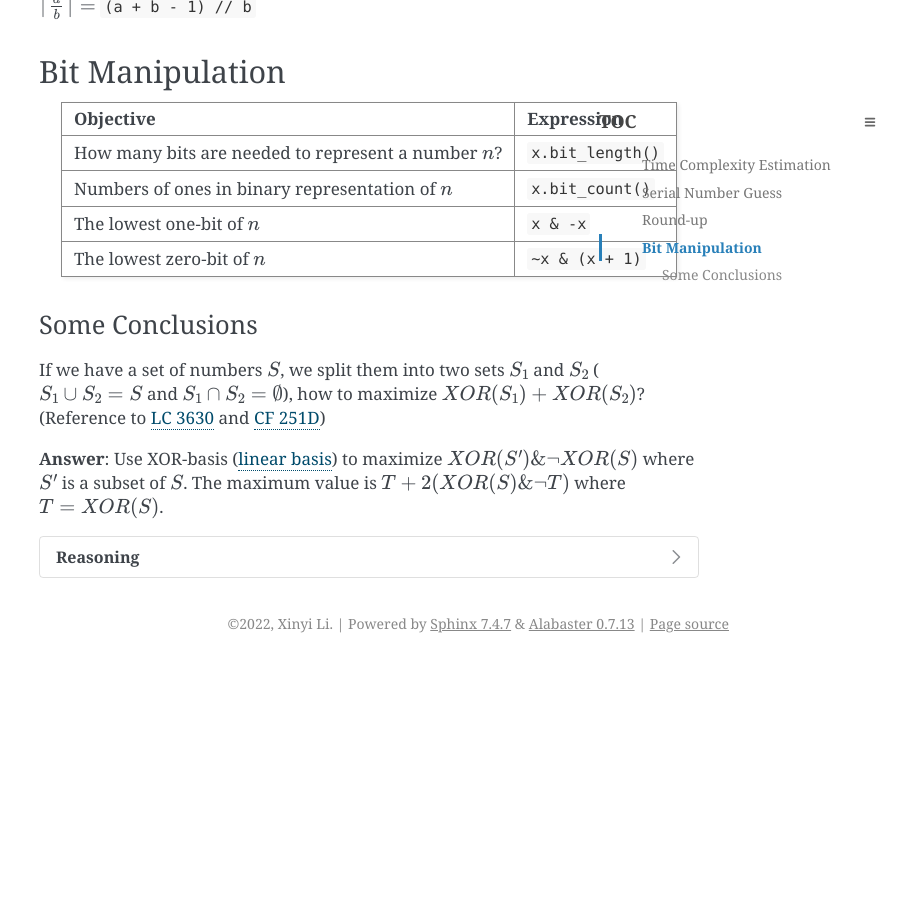
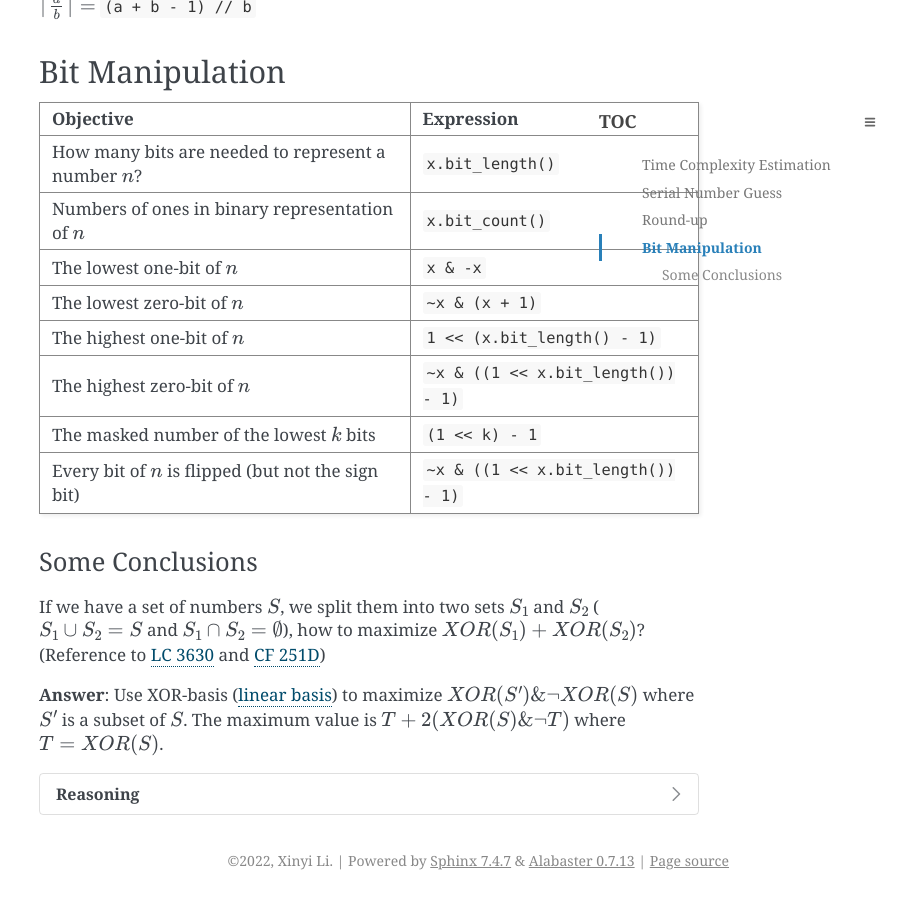
Before and after one commit to li-xin-yi/lctemplates, a Sphinx documentation site: the page built from docs/source/other-tricks.md, in a window 1280 px wide and 900 px high, scrolled down 845 px. Shown: the whole window, without its empty margins (381-1280 px from the left). Built offline with Sphinx 7.4.7, drawn with Linux system fonts in a browser that asks for light colours; before the commit the page ends 1508 px from its top, so only the background shows below that.

Commit message:
Add additional bit manipulation techniques to enhance documentation

```diff
--- a/docs/source/other-tricks.md
+++ b/docs/source/other-tricks.md
@@ -31,6 +31,10 @@ $\lceil \frac{a}{b} \rceil = $ `(a + b - 1) // b`
 | Numbers of ones in binary representation of $n$ | `x.bit_count()` |
 | The lowest one-bit of $n$ | `x & -x` |
 | The lowest zero-bit of $n$ | `~x & (x + 1)` |
+| The highest one-bit of $n$ | `1 << (x.bit_length() - 1)` |
+| The highest zero-bit of $n$ | `~x & ((1 << x.bit_length()) - 1)` |
+| The masked number of the lowest $k$ bits | `(1 << k) - 1` |
+| Every bit of $n$ is flipped (but not the sign bit) | `~x & ((1 << x.bit_length()) - 1)` |
 
 ### Some Conclusions
 
```
